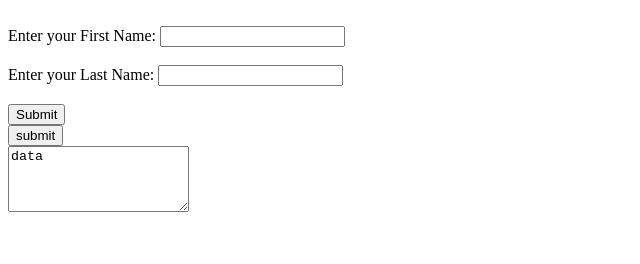
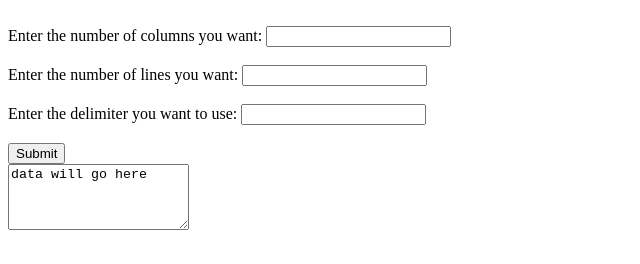
Before and after one commit to Norcrossover/CSV-Test-File-Creation-Tool, a plain HTML site: page index.html in a window 1280 px wide. Shown: the whole page, without its empty margins (0-640 px from the left). Drawn offline with Linux system fonts and the light colour scheme.

Commit message:
finished for now, need to learn more about how to transfer data through websites before I can continue back on this project

```diff
--- a/index.html
+++ b/index.html
@@ -21,16 +21,19 @@
         <input name="Lines of Text" type="text" maxlength="512" id="delimiter"></input>    -->
 
         <form><br>
-            Enter your First Name: <input type="text" id="firstname"/><br><br>
-            Enter your Last Name: <input type="text" id="lastname"/><br><br>
+            <!-- Enter your First Name: <input type="text" id="firstname"/><br><br>
+            Enter your Last Name: <input type="text" id="lastname"/><br><br> -->
+            Enter the number of columns you want: <input type="text" id="columns"/><br><br>
+            Enter the number of lines you want: <input type="text" id="lines"/><br><br>
+            Enter the delimiter you want to use: <input type="text" id="delimiter"/><br><br>
             <input type="submit" value="Submit" onclick="formdata()"/><br>
             </form>
-            <input type="submit" value="submit" onclick="formdata()"/><br>
+            <!-- <input type="submit" value="submit" onclick="formdata()"/><br> -->
         </form>
 
     </div>
     <div>
-        <textarea id="text-val" rows="4">data</textarea><br/>
+        <textarea id="text-val" rows="4">data will go here</textarea><br/>
         <!-- <input type="button" id="dwn-btn" value="Download the CSV text file"/> -->
     </div>
 </body>
--- a/scripts/script.js
+++ b/scripts/script.js
@@ -18,7 +18,7 @@ const charsLength = chars.length;
 
 
 
-const formdata = () => {
+let formdata = () => {
     let columns = document.getElementById("columns").value;
     let lines = document.getElementById("lines").value;
     let delimiter = document.getElementById("delimter").value;
@@ -60,6 +60,7 @@ const create = (columns, delimiter, lines) => {
 
 
 // // ==================== data will then be written into a file ================
+formdata();
 let data = create(columns, delimiter, lines);
 //console.log(`Data is:\n${data}`);
 // fs.writeFile('CSV_Test_File.txt', data, (err) => {
@@ -91,7 +92,6 @@ window.onload = () => {
 }
 
 
-
 // Start file download.
 // download("CSV_Test_File.txt", data);
 //export { data };
```
